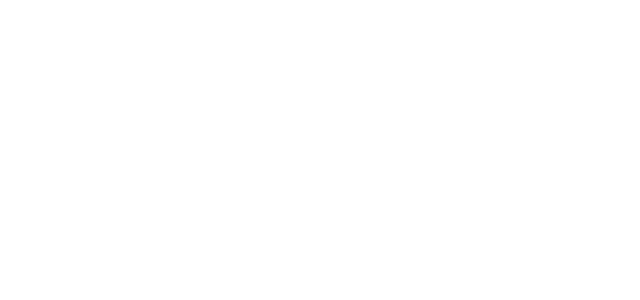
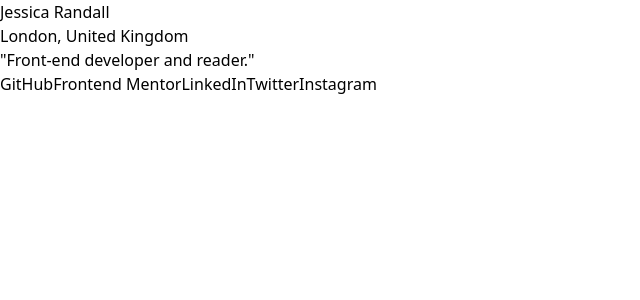
Before and after one commit to mehrnaz98/social-link-profile, a Vue app: page / in a window 1280 px wide. Shown: the top 300 px of the page, without its empty margins (0-640 px from the left). Built offline with nearby package versions, Linux system fonts and the light colour scheme.

Commit message:
Import base card component

```diff
--- a/src/App.vue
+++ b/src/App.vue
@@ -1,3 +1,7 @@
-<template></template>
+<template>
+  <BaseCard />
+</template>
 
-<script setup></script>
+<script setup>
+import BaseCard from "./components/BaseCard.vue";
+</script>
```
